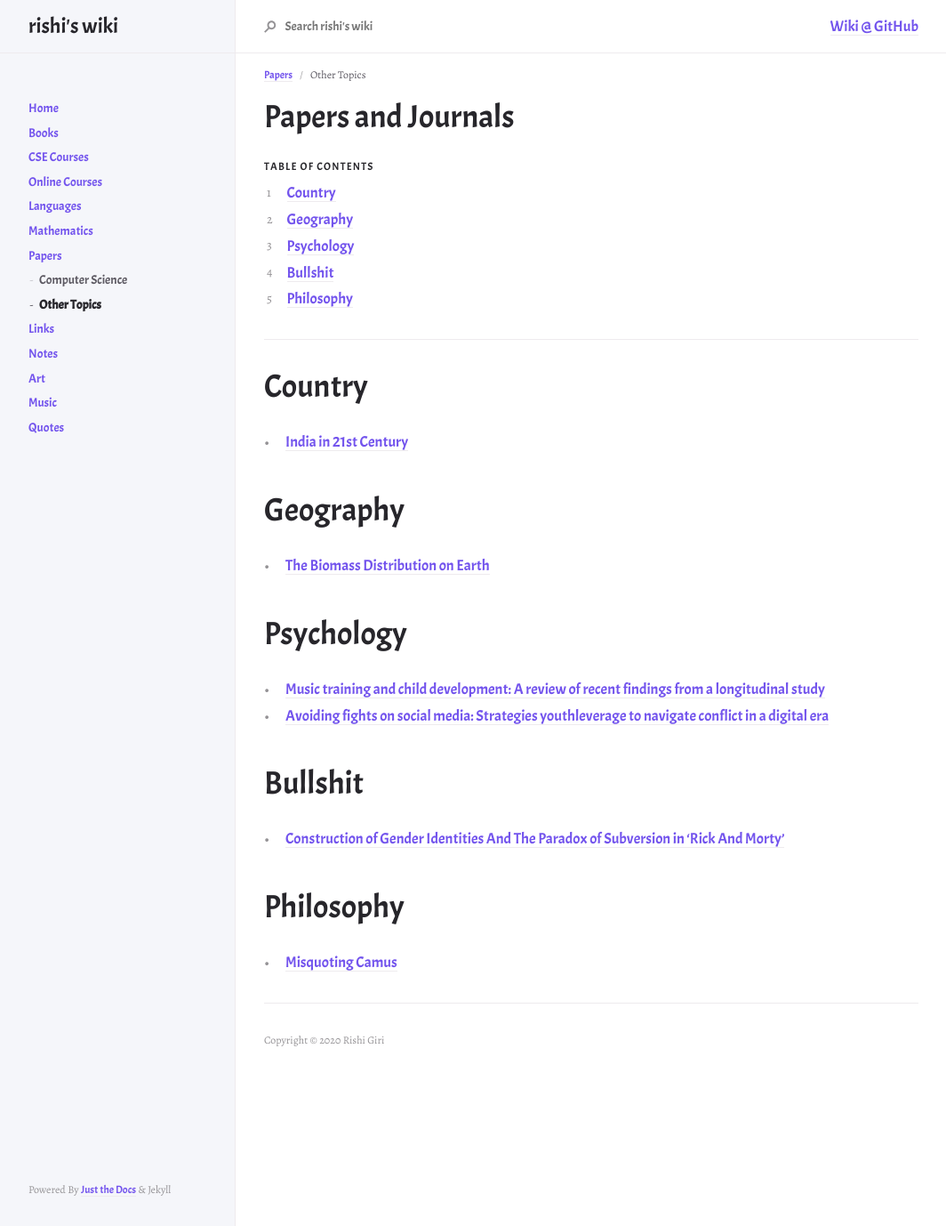
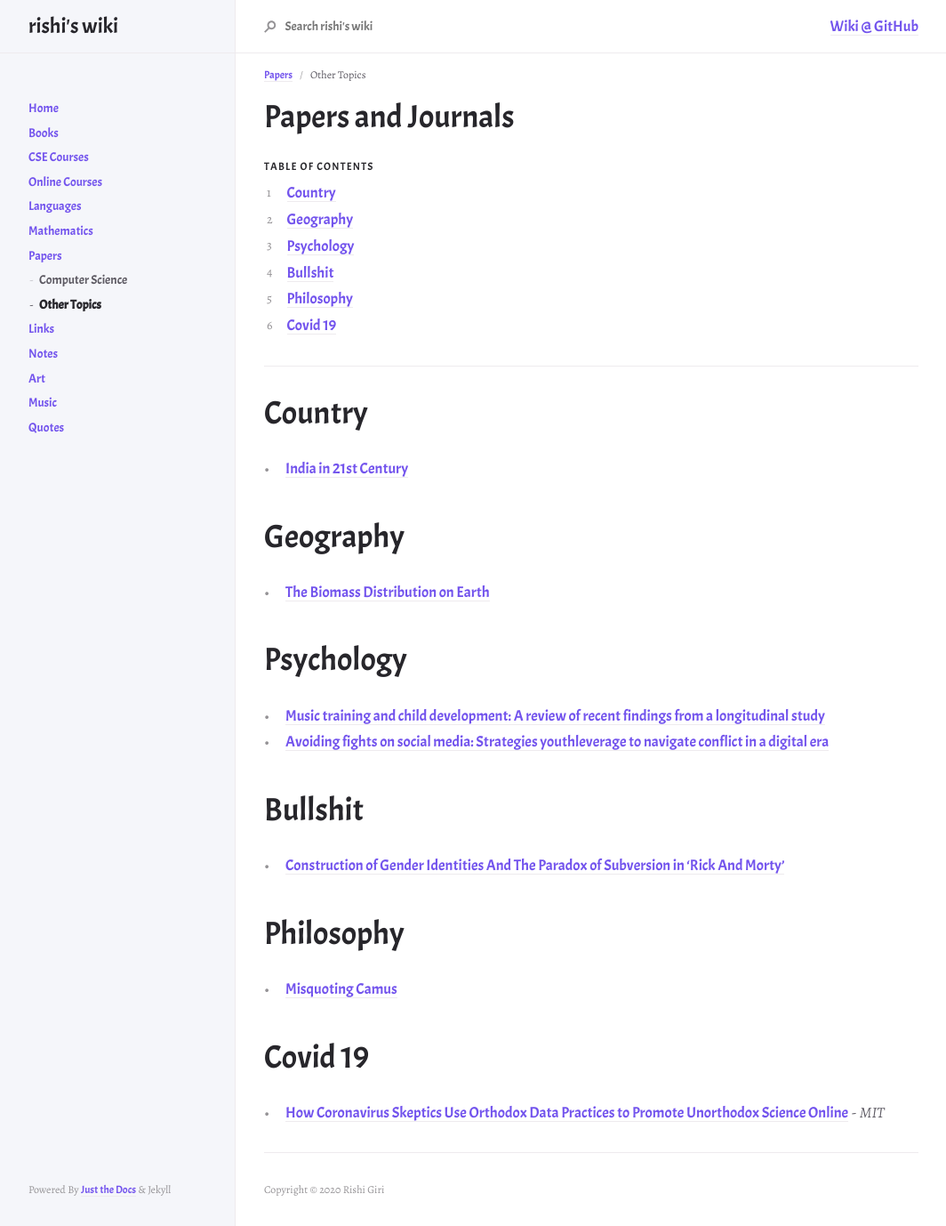
Before and after one commit to r8w/r8w, a Jekyll site: the page built from docs/papers/other.md, in a window 1280 px wide. Shown: the whole page at 89% size, without its empty margins (107-1171 px from the left). Built offline with Jekyll 4.4.1, drawn with Linux system fonts in a browser that asks for light colours; nearby versions of some CDN libraries.

Commit message:
MIT Covid BS

```diff
--- a/docs/papers/other.md
+++ b/docs/papers/other.md
@@ -36,3 +36,7 @@ nav_order: 1
 # Philosophy
 
 - [Misquoting Camus](https://www.academia.edu/19617157/The_noble_art_of_misquoting_Camus_from_its_origins_to_the_Internet_era)
+
+# Covid 19
+
+- [How Coronavirus Skeptics Use Orthodox Data Practices to Promote Unorthodox Science Online](https://arxiv.org/pdf/2101.07993.pdf) - *MIT*
```
